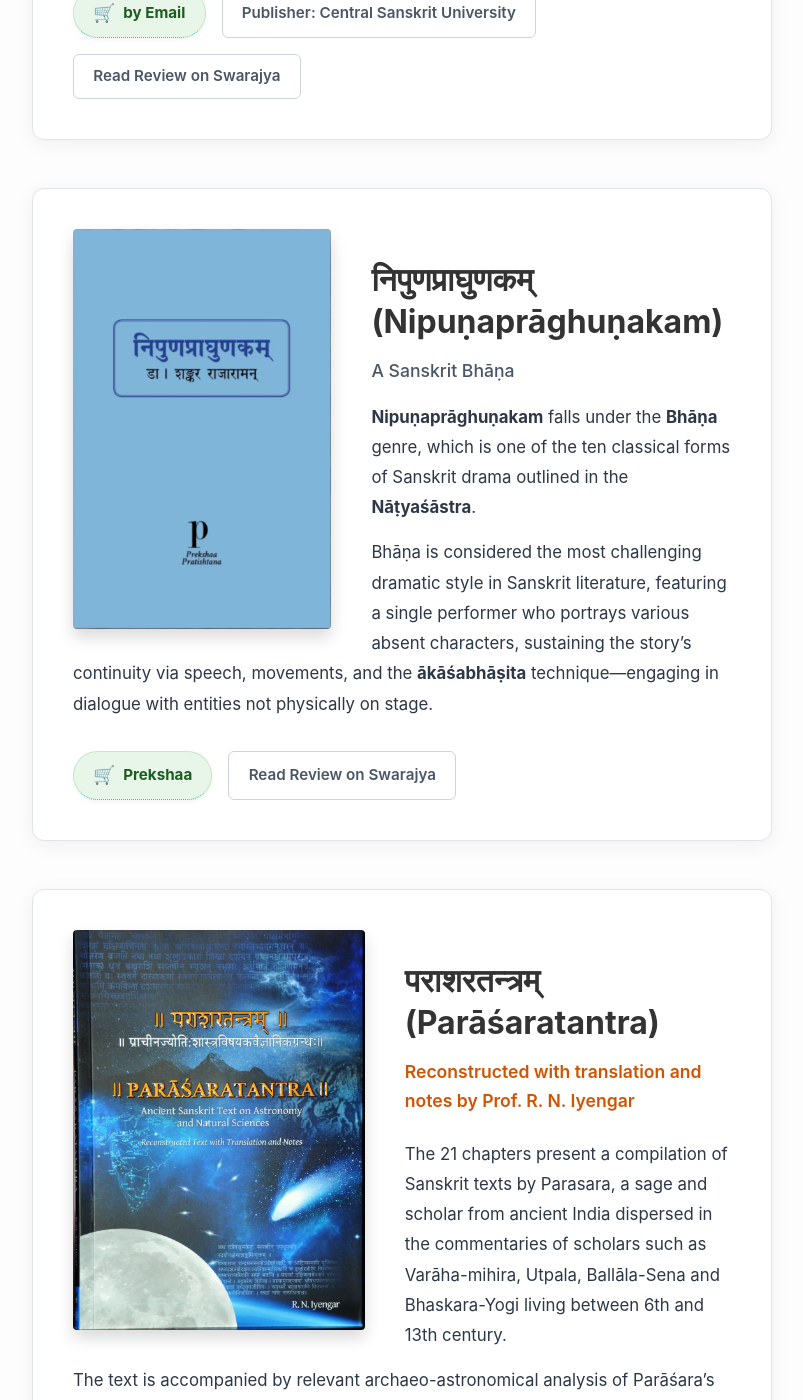
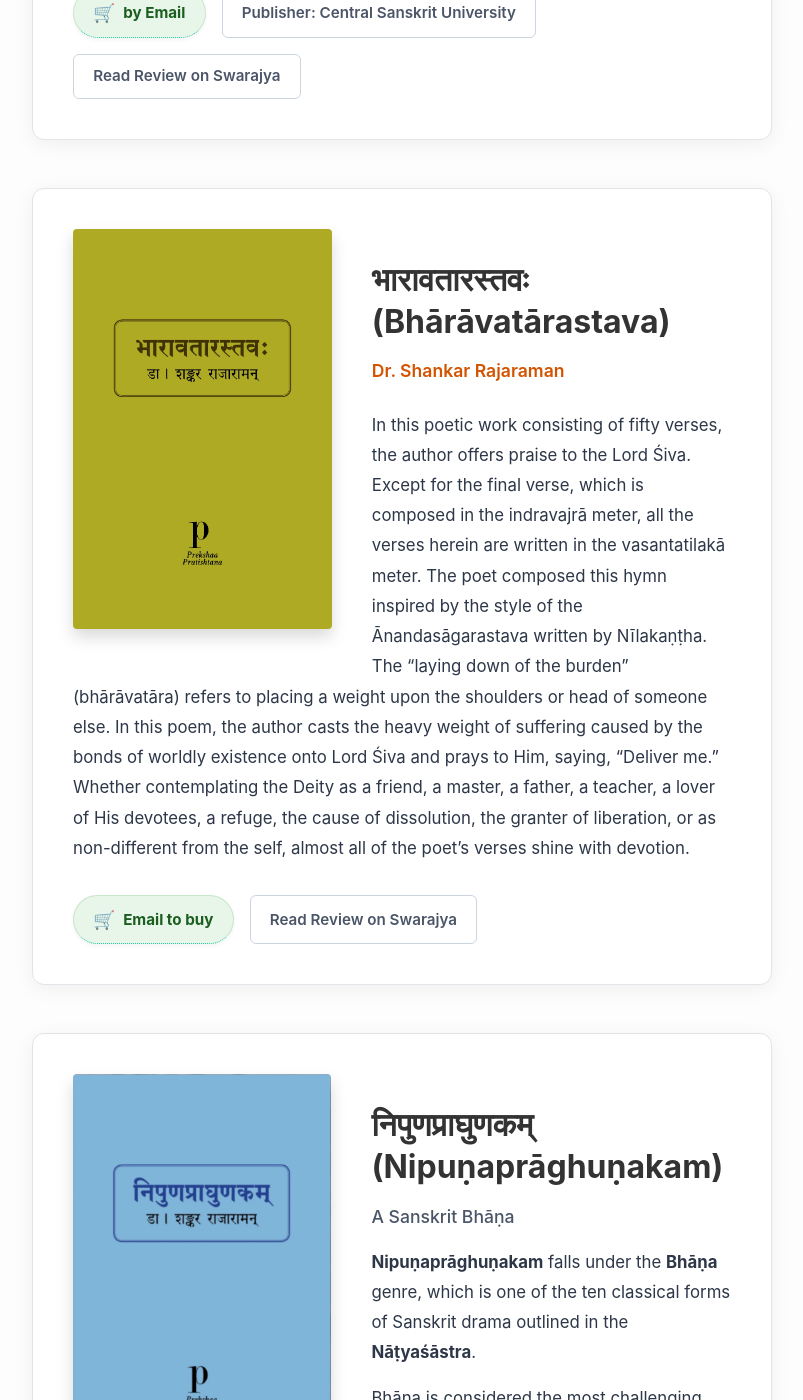
Before and after one commit to cahcblr/cahcblr.github.io, a Jekyll site: the page built from p70_books.markdown, in a window 1280 px wide and 1400 px high, scrolled down 3762 px. Shown: the whole window, without its empty margins (238-1041 px from the left). Built offline with Jekyll 4.4.1, drawn with Linux system fonts in a browser that asks for light colours.

Commit message:
feat: add Bhārāvatārastava book entry and cover image to collection

```diff
--- a/_data/books.yml
+++ b/_data/books.yml
@@ -56,6 +56,18 @@
     - text: "Read Review on Swarajya"
       url: "https://swarajyamag.com/books/before-space-science-there-was-mahsalilam-rediscovery-of-indias-oldest-astronomical-text"
 
+- title: "भारावतारस्तवः (Bhārāvatārastava)"
+  author: "Dr. Shankar Rajaraman"
+  cover_image: "/assets/ba-cover-page.jpg"
+  description: |
+    In this poetic work consisting of fifty verses, the author offers praise to the Lord Śiva. Except for the final verse, which is composed in the indravajrā meter, all the verses herein are written in the vasantatilakā meter. The poet composed this hymn inspired by the style of the Ānandasāgarastava written by Nīlakaṇṭha. The "laying down of the burden" (bhārāvatāra) refers to placing a weight upon the shoulders or head of someone else. In this poem, the author casts the heavy weight of suffering caused by the bonds of worldly existence onto Lord Śiva and prays to Him, saying, "Deliver me." Whether contemplating the Deity as a friend, a master, a father, a teacher, a lover of His devotees, a refuge, the cause of dissolution, the granter of liberation, or as non-different from the self, almost all of the poet's verses shine with devotion.
+  links:
+    - text: "Email to buy"
+      url: "mailto:prekshaa.in@gmail.com"
+      is_buy: true
+    - text: "Read Review on Swarajya"
+      url: "https://swarajyamag.com/ideas/can-you-mock-god-this-sanskrit-poet-did-and-thats-worship"
+
 - title: "निपुणप्राघुणकम् (Nipuṇaprāghuṇakam)"
   subtitle: "A Sanskrit Bhāṇa"
   cover_image: "/assets/np-book-cover.png"
```
Also changed, not shown: assets/ba-cover-page.jpg (added).
